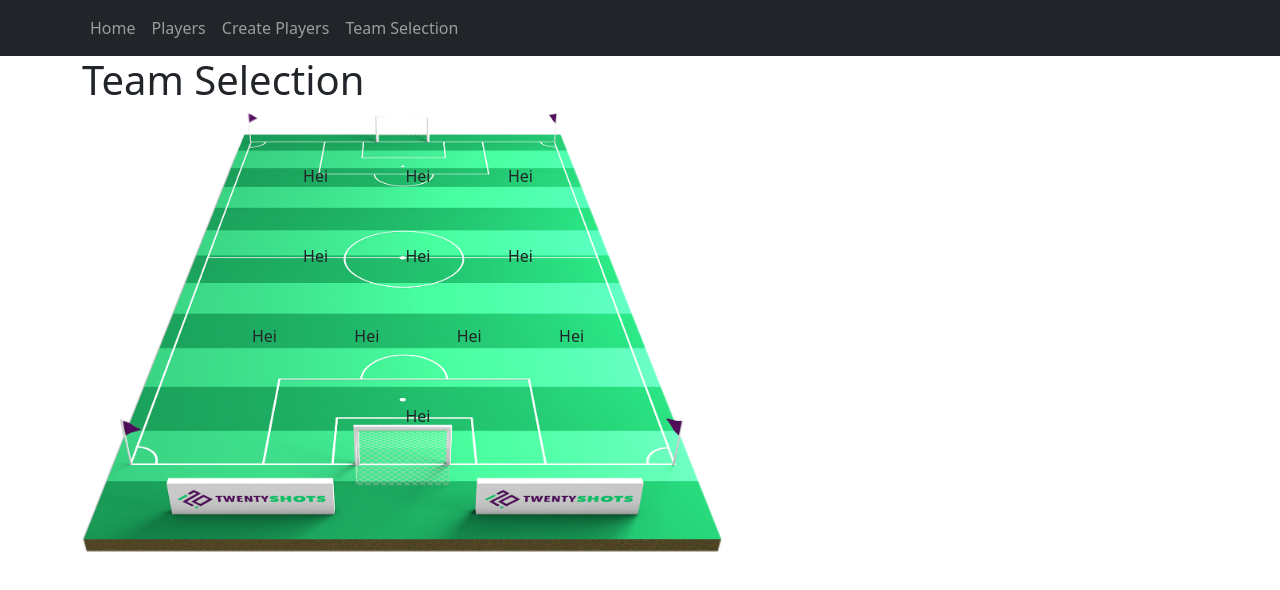
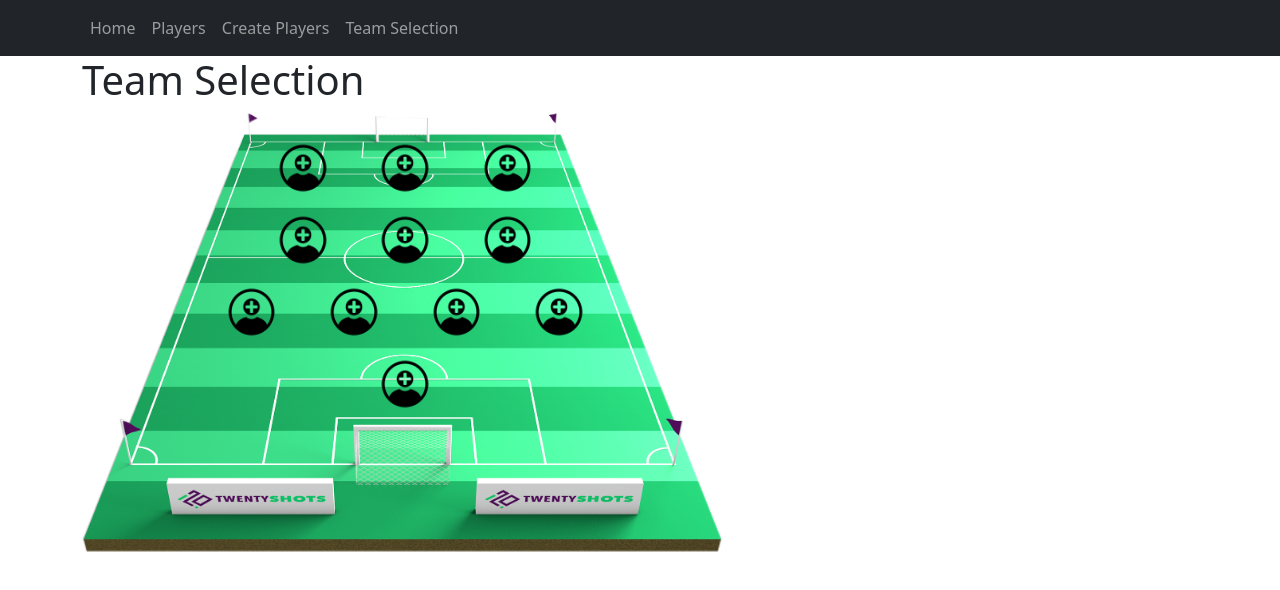
Before and after one commit to olavhl/liverpoolweb, a React (Create React App) app: page /teamselection in a window 1280 px wide. Shown: the top 590 px of the page. Built offline with nearby package versions, Linux system fonts and the light colour scheme; no server answers.

Commit message:
Started to create the TeamSelectionField.tsx

```diff
--- a/src/components/teamselection/TeamSelectionField.tsx
+++ b/src/components/teamselection/TeamSelectionField.tsx
@@ -1,4 +1,5 @@
 import footballField from "../../assets/images/footballfield.png";
+import addPlayer from '../../assets/images/addplayer.png';
 import React from "react";
 
 export function TeamSelectionField() {
@@ -6,23 +7,45 @@ export function TeamSelectionField() {
             <img src={footballField} alt="Football Field"/>
             <div className="field-players-grid">
                     <div className="field-attackers">
-                            <div>Hei</div>
-                            <div>Hei</div>
-                            <div>Hei</div>
+                            <div>
+                                    <img className={"add-player-button"} src={addPlayer} alt="Add player"/>
+                            </div>
+                            <div>
+                                    <img className={"add-player-button"} src={addPlayer} alt="Add player"/>
+                            </div>
+                            <div>
+                                    <img className={"add-player-button"} src={addPlayer} alt="Add player"/>
+                            </div>
                     </div>
                     <div className="field-midfielders">
-                            <div>Hei</div>
-                            <div>Hei</div>
-                            <div>Hei</div>
+                            <div>
+                                    <img className={"add-player-button"} src={addPlayer} alt="Add player"/>
+                            </div>
+                            <div>
+                                    <img className={"add-player-button"} src={addPlayer} alt="Add player"/>
+                            </div>
+                            <div>
+                                    <img className={"add-player-button"} src={addPlayer} alt="Add player"/>
+                            </div>
                     </div>
                     <div className="field-defenders">
-                            <div>Hei</div>
-                            <div>Hei</div>
-                            <div>Hei</div>
-                            <div>Hei</div>
+                            <div>
+                                    <img className={"add-player-button"} src={addPlayer} alt="Add player"/>
+                            </div>
+                            <div>
+                                    <img className={"add-player-button"} src={addPlayer} alt="Add player"/>
+                            </div>
+                            <div>
+                                    <img className={"add-player-button"} src={addPlayer} alt="Add player"/>
+                            </div>
+                            <div>
+                                    <img className={"add-player-button"} src={addPlayer} alt="Add player"/>
+                            </div>
                     </div>
                     <div className="field-goalkeeper">
-                        <div>Hei</div>
+                            <div>
+                                    <img className={"add-player-button"} src={addPlayer} alt="Add player"/>
+                            </div>
                     </div>
             </div>
     </div>
--- a/src/style.css
+++ b/src/style.css
@@ -164,40 +164,59 @@
 }
 .football-field .field-players-grid {
   display: grid;
-  grid-template-rows: auto auto auto auto;
+  grid-template-rows: 9vh 9vh 9vh 9vh;
   position: absolute;
-  width: 45vw;
+  width: 43vw;
   height: 40vh;
   margin: 3vh 6vh;
-  justify-content: center;
-  align-items: center;
+}
+.football-field .field-players-grid .add-player-button {
+  width: 4.5vw;
+  height: 4.5vw;
 }
 .football-field .field-players-grid .field-attackers {
   display: grid;
   grid-template-columns: 8vw 8vw 8vw;
-  text-align: center;
+  height: 8vh;
   justify-content: center;
+}
+.football-field .field-players-grid .field-attackers div {
+  display: flex;
   align-items: center;
+  justify-content: center;
 }
 .football-field .field-players-grid .field-midfielders {
   display: grid;
   grid-template-columns: 8vw 8vw 8vw;
-  text-align: center;
+  height: 8vh;
   justify-content: center;
+}
+.football-field .field-players-grid .field-midfielders div {
+  display: flex;
   align-items: center;
+  justify-content: center;
 }
 .football-field .field-players-grid .field-defenders {
   display: grid;
   grid-template-columns: 8vw 8vw 8vw 8vw;
-  text-align: center;
+  height: 8vh;
   justify-content: center;
+}
+.football-field .field-players-grid .field-defenders div {
+  display: flex;
   align-items: center;
+  justify-content: center;
 }
 .football-field .field-players-grid .field-goalkeeper {
   display: grid;
-  grid-template-columns: auto;
+  grid-template-columns: 8vw;
+  height: 8vh;
   justify-content: center;
+}
+.football-field .field-players-grid .field-goalkeeper div {
+  display: flex;
   align-items: center;
+  justify-content: center;
 }
 
 /*# sourceMappingURL=style.css.map */
--- a/src/style.scss
+++ b/src/style.scss
@@ -198,43 +198,66 @@
 
   .field-players-grid {
     display: grid;
-    grid-template-rows: auto auto auto auto;
+    grid-template-rows: 9vh 9vh 9vh 9vh ;
     position: absolute;
-    width: 45vw;
+    width: 43vw;
     height: 40vh;
     margin: 3vh 6vh;
-    justify-content: center;
-    align-items: center;
 
+    .add-player-button {
+      width: 4.5vw;
+      height: 4.5vw;
+    }
 
     .field-attackers {
       display: grid;
       grid-template-columns: 8vw 8vw 8vw;
-      text-align: center;
+      height: 8vh;
       justify-content: center;
-      align-items: center;
 
+      div {
+        display: flex;
+        align-items: center;
+        justify-content: center;
+      }
     }
     .field-midfielders {
       display: grid;
       grid-template-columns: 8vw 8vw 8vw;
-      text-align: center;
+      height: 8vh;
       justify-content: center;
-      align-items: center;
+
+      div {
+        display: flex;
+        align-items: center;
+        justify-content: center;
+      }
     }
+
     .field-defenders {
       display: grid;
       grid-template-columns: 8vw 8vw 8vw 8vw;
-      text-align: center;
+      height: 8vh;
       justify-content: center;
-      align-items: center;
+
+      div {
+        display: flex;
+        align-items: center;
+        justify-content: center;
+      }
     }
 
     .field-goalkeeper {
       display: grid;
-      grid-template-columns: auto;
+      grid-template-columns: 8vw;
+      height: 8vh;
       justify-content: center;
-      align-items: center;
+
+      div {
+        display: flex;
+        align-items: center;
+        justify-content: center;
+      }
     }
   }
 }
```
Also changed, not shown: src/assets/images/addplayer.png (added), 1 other file (tests, documents, lock files or other folders).
